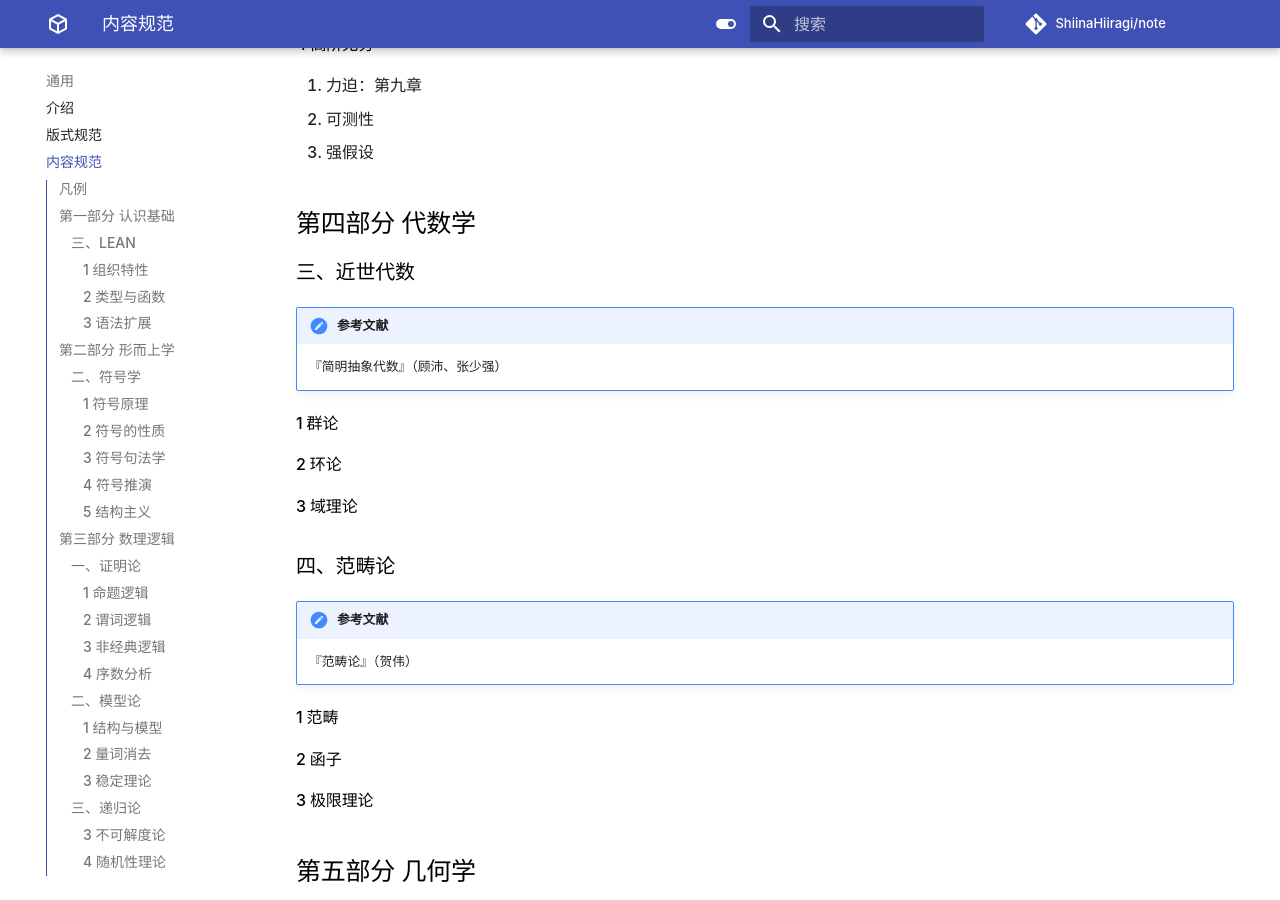
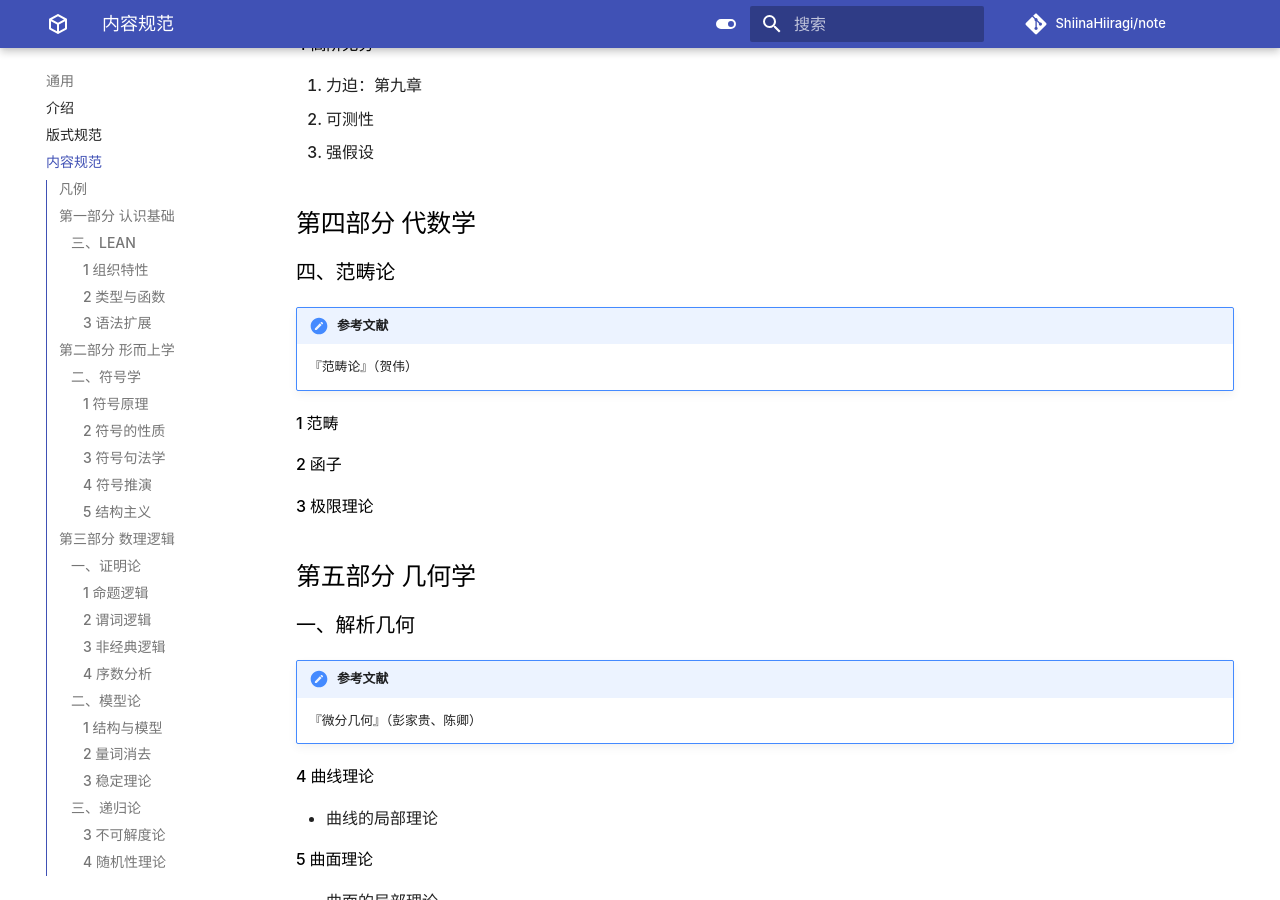
Before and after one commit to ShiinaHiiragi/note, an MkDocs documentation site: the page built from docs/intro/toc.md, in a window 1280 px wide and 900 px high, scrolled down 4215 px. Built offline with MkDocs 1.6.1 and Material for MkDocs 9.7.7, drawn with Linux system fonts in a browser that asks for light colours; comment, search, counter and statistics services are not loaded.

Commit message:
update toc

```diff
--- a/docs/intro/toc.md
+++ b/docs/intro/toc.md
@@ -133,17 +133,6 @@
 3. 强假设
 
 ## 第四部分 代数学
-### 三、近世代数
-
-!!! note "参考文献"
-    『简明抽象代数』（顾沛、张少强）
-
-#### 1 群论
-
-#### 2 环论
-
-#### 3 域理论
-
 ### 四、范畴论
 
 !!! note "参考文献"
```
